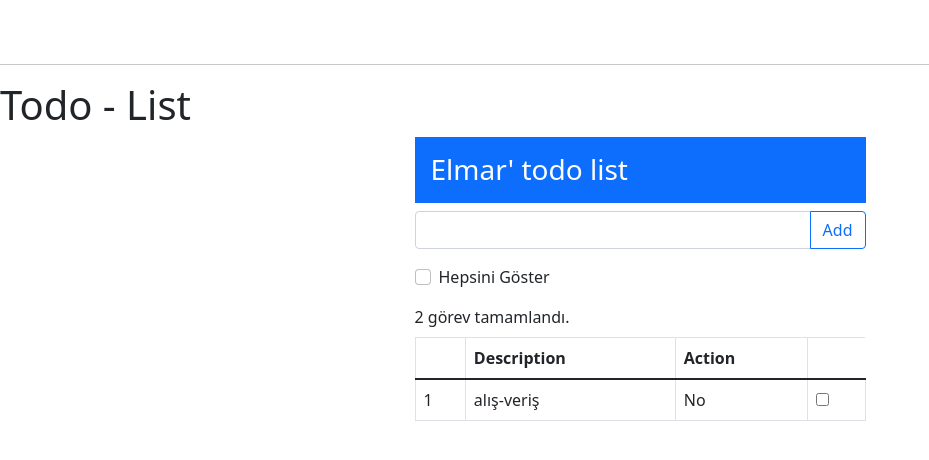
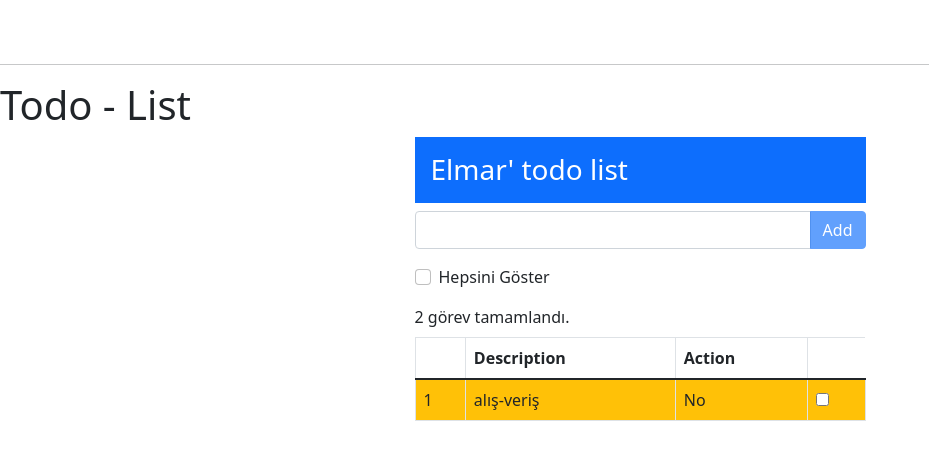
Before and after one commit to Elmar101/ngOnchanges-hooks, an Angular app: page / in a window 1280 px wide. Shown: the top 460 px of the page, without its empty margins (0-929 px from the left). Built offline with nearby package versions, Linux system fonts and the light colour scheme.

Commit message:
Class Binding | ngModel for Input

```diff
--- a/src/app/components/todo-list/todo-list.component.html
+++ b/src/app/components/todo-list/todo-list.component.html
@@ -1,22 +1,27 @@
 <div class="container">
     <div class="row">
       <div class="col-5 mx-auto">
-        <h3 class="bg-primary text-white p-3">
+        <h3 [class]="{'bg-primary': true , 'text-white': true , 'p-3': true}">
           {{ getName() }}' todo list
         </h3>
 
-        <div class="input-group mb-3">
-          <input #txtItem type="text" class="form-control"
-            (keyup.enter)="addItem(txtItem.value); txtItem.value=''">
-          <button class="btn btn-outline-primary" (click)="addItem(txtItem.value); txtItem.value=''">Add</button>
+        <div [class]="{'input-group': true, 'mb-3': true}">
+          <input
+            [class.form-control]="true"
+            [(ngModel)]="inputText"
+            (keyup.enter)="addItem()">
+          <button
+            [class]="{'btn': true, 'btn-primary': true, 'disabled': inputText.length === 0}"
+            (click)="addItem()"
+            >Add</button>
         </div>
 
-        <div class="form-check mb-3">
-          <input type="checkbox" [(ngModel)]="displayAll" class="form-check-input" name="" id="displayAll">
+        <div [class]="{'form-check': true, 'mb-3': true}">
+          <input type="checkbox" [(ngModel)]="displayAll" [class.form-check-input]="true" name="" id="displayAll">
           <label for="displayAll" class="form-check-label">Hepsini Göster</label>
         </div>
 
-        <div class="my-2">
+        <div [class.my-2]="true">
           {{ displayCount() }} görev tamamlandı.
         </div>
 
@@ -35,7 +40,7 @@
               </tr>
             </thead>
             <tbody>
-              <tr *ngFor="let item of getItems(); let i = index;">
+              <tr *ngFor="let item of getItems(); let i = index;" [class]="{'bg-primary': item.action, 'bg-warning': !item.action}">
                 <td>{{ i+1 }}</td>
                 <td>{{ item.description }}</td>
                 <td>
--- a/src/app/components/todo-list/todo-list.component.ts
+++ b/src/app/components/todo-list/todo-list.component.ts
@@ -7,18 +7,18 @@ import { Model } from 'src/app/models/static-data/models';
   styleUrls: ['./todo-list.component.scss']
 })
 export class TodoListComponent  {
-
+  inputText: string = "";
   displayAll: boolean = false;
-  isSelectAll: boolean = false;
   constructor() { }
 
   model = new Model();
 
   message: string = "merhaba";
 
-  addItem(value: string) {
-    if(value!="") {
-      this.model.items.push({ description: value, action: false});
+  addItem() {
+    if(this.inputText!="") {
+      this.model.items.push({ description: this.inputText, action: false});
+      this.inputText = ""
     } else {
       alert("bilgi giriniz");
     }
@@ -29,7 +29,7 @@ export class TodoListComponent  {
   }
 
   getItems() {
-    if(this.displayAll ) {
+    if(this.displayAll) {
       return this.model.items;
     }
     return this.model.items.filter(item => !item.action);
@@ -38,6 +38,4 @@ export class TodoListComponent  {
   displayCount() {
     return this.model.items.filter(i=>i.action).length;
   }
-
-
 }
```
